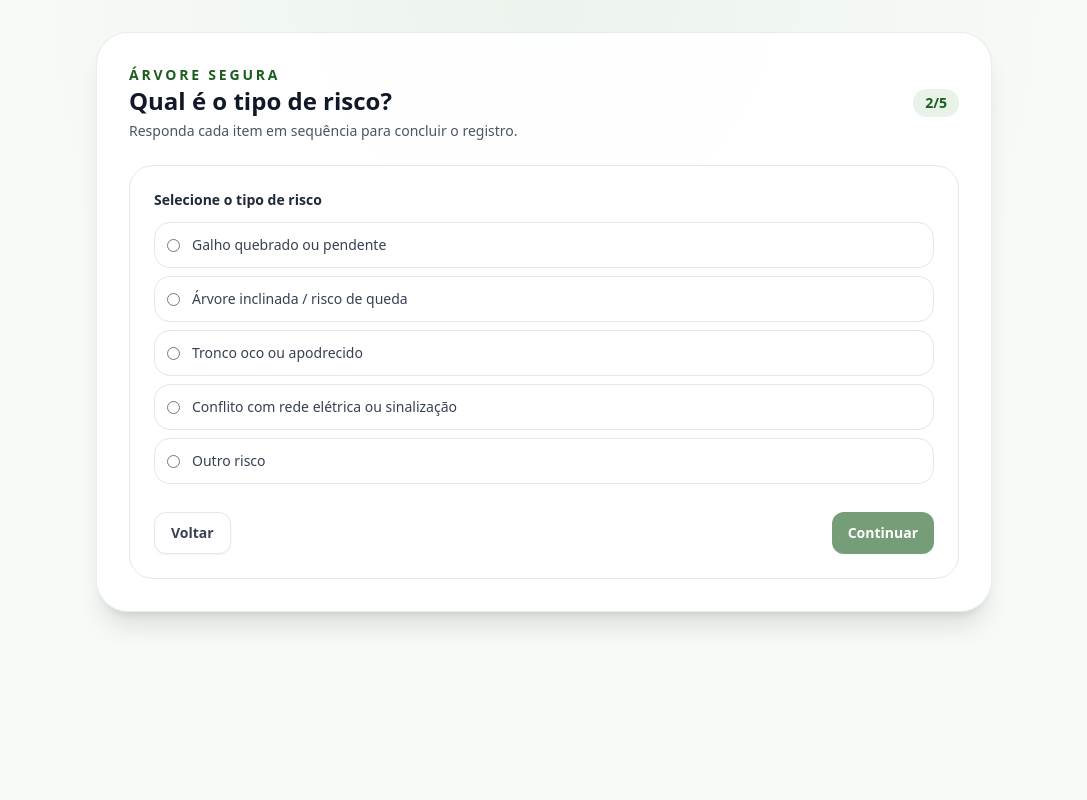
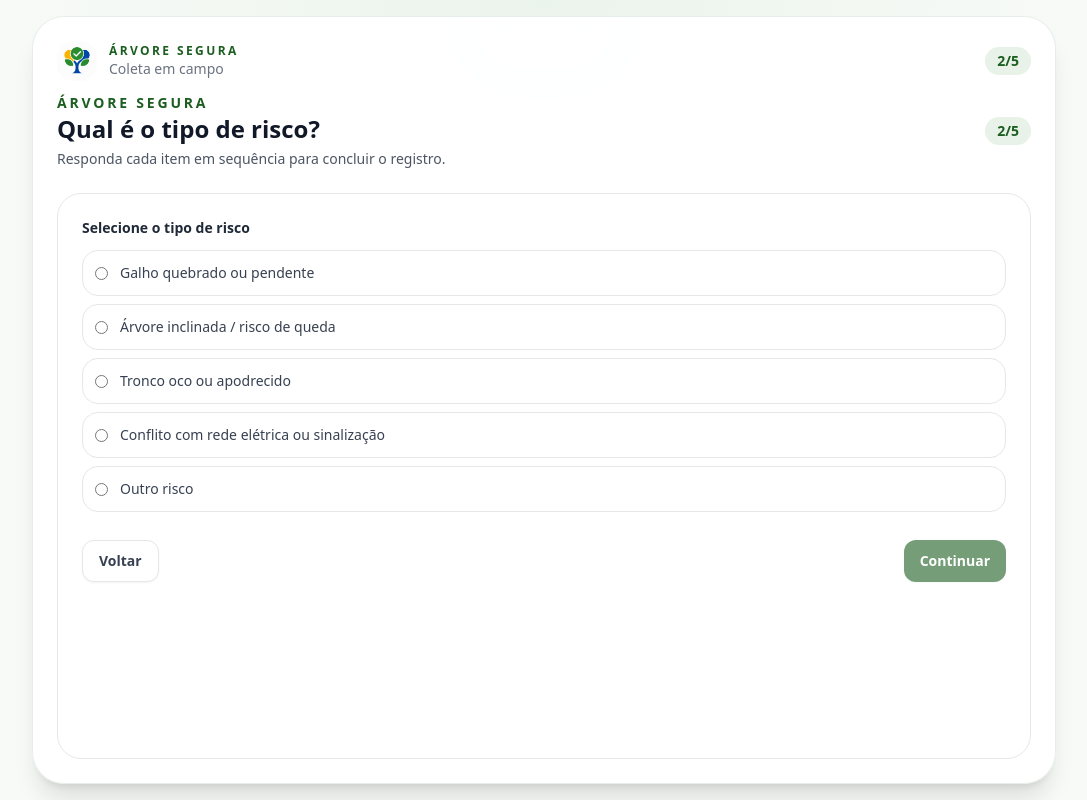
Before and after one commit to notorio-saber/Arvore-segura, a React (Vite) app: page / in a window 1280 px wide. Both pictures are taken after a click on the button "Começar registro". Shown: the whole page, without its empty margins (96-1183 px from the left). Built offline with nearby package versions, Linux system fonts and the light colour scheme; no server answers.

Commit message:
feat: make screens fixed and add app branding

```diff
--- a/index.html
+++ b/index.html
@@ -8,6 +8,9 @@
       name="description"
       content="Reporte riscos de árvores nas vias públicas e ajude sua prefeitura a agir mais rápido."
     />
+    <link rel="icon" type="image/png" href="/logo.png" />
+    <meta name="theme-color" content="#1B5E20" />
+    <link rel="apple-touch-icon" href="/logo.png" />
   </head>
   <body>
     <div id="root"></div>
--- a/src/index.css
+++ b/src/index.css
@@ -3,13 +3,20 @@
 @tailwind utilities;
 
 html, body, #root {
+  margin: 0;
   height: 100%;
+  overflow: hidden;
 }
 
 body {
   font-family: ui-sans-serif, system-ui, -apple-system, "Segoe UI", Arial, sans-serif;
   background-color: #f7faf7;
   color: #111827;
+  overscroll-behavior: none;
+}
+
+* {
+  box-sizing: border-box;
 }
 
 ::selection {
--- a/src/pages/Central.jsx
+++ b/src/pages/Central.jsx
@@ -49,8 +49,8 @@ export default function Central() {
   const topManejo = [...municipiosFiltrados].sort((a, b) => b.concluido - a.concluido).slice(0, 3);
 
   return (
-    <div className="min-h-screen bg-slate-50 px-4 py-8 text-gray-900">
-      <div className="mx-auto max-w-6xl">
+    <div className="flex h-screen flex-col bg-slate-50 px-4 py-8 text-gray-900">
+      <div className="mx-auto flex w-full max-w-6xl flex-1 flex-col overflow-hidden">
         <PageHeader
           eyebrow="Operação Paraná"
           title="Central de métricas por prefeitura"
@@ -65,7 +65,7 @@ export default function Central() {
           ]}
         />
 
-        <div className="mb-6 rounded-2xl border border-gray-200 bg-white p-4 shadow-sm">
+        <div className="mb-4 rounded-2xl border border-gray-200 bg-white p-4 shadow-sm">
           <label className="mb-2 block text-sm font-semibold text-gray-800">Pesquisar município</label>
           <input
             value={busca}
@@ -75,13 +75,13 @@ export default function Central() {
           />
         </div>
 
-        <div className="mb-6 grid gap-4 md:grid-cols-3">
+        <div className="mb-4 grid gap-4 md:grid-cols-3">
           <StatCard label="Solicitações registradas" value={totalSolicitacoes} hint="Total acumulado entre as prefeituras" />
           <StatCard label="Manejos concluídos" value={totalConcluidas} hint="Ações finalizadas até o momento" tone="success" />
           <StatCard label="Taxa média de conclusão" value={`${taxaMedia}%`} hint="Índice geral de execução" tone="warning" />
         </div>
 
-        <div className="mb-6 grid gap-6 lg:grid-cols-[1.2fr_0.8fr]">
+        <div className="mb-4 grid gap-6 lg:grid-cols-[1.2fr_0.8fr]">
           <Card title="Ranking por volume de solicitações" subtitle="Municípios com maior demanda registrada.">
             <div className="space-y-3">
               {topSolicitacoes.map((municipio, index) => (
@@ -118,10 +118,10 @@ export default function Central() {
         </div>
 
         <Card title="Mapa estadual das ocorrências" subtitle="Todos os pontos georreferenciados do Paraná em uma visão consolidada.">
-          <MapView reports={reports} center={[-24.9, -51.8]} zoom={6} height="460px" />
+          <MapView reports={reports} center={[-24.9, -51.8]} zoom={6} height="320px" />
         </Card>
 
-        <div className="mt-6">
+        <div className="mt-4 flex-1 overflow-auto">
           <Card title="Visão detalhada por município" subtitle="Acesse o dashboard de cada prefeitura para acompanhar os riscos em andamento.">
           <div className="grid gap-4 md:grid-cols-2 xl:grid-cols-3">
             {municipiosFiltrados.map((municipio) => (
--- a/src/pages/Login.jsx
+++ b/src/pages/Login.jsx
@@ -25,7 +25,7 @@ export default function Login() {
   }
 
   return (
-    <div className="flex min-h-screen items-center justify-center bg-gradient-to-br from-forest-dark to-forest px-4">
+    <div className="flex h-screen items-center justify-center bg-gradient-to-br from-forest-dark to-forest px-4">
       <div className="w-full max-w-sm rounded-3xl bg-white p-8 shadow-xl">
         <p className="text-sm font-semibold uppercase tracking-[0.2em] text-forest">Árvore Segura</p>
         <h1 className="mt-2 text-xl font-extrabold text-gray-900">Acesso da equipe municipal</h1>
--- a/src/pages/Painel.jsx
+++ b/src/pages/Painel.jsx
@@ -56,7 +56,7 @@ export default function Painel() {
   }
 
   return (
-    <div className="min-h-screen bg-slate-50">
+    <div className="flex h-screen flex-col bg-slate-50">
       <header className="border-b border-gray-200 bg-white/90 backdrop-blur">
         <div className="mx-auto flex max-w-6xl items-center justify-between px-4 py-4">
           <div>
@@ -70,7 +70,7 @@ export default function Painel() {
         </div>
       </header>
 
-      <main className="mx-auto max-w-6xl px-4 py-8">
+      <main className="mx-auto flex-1 overflow-hidden px-4 py-8">
         <PageHeader
           eyebrow="Atendimento municipal"
           title={`Dashboard de ${municipio.nome}`}
--- a/src/pages/Reportar.jsx
+++ b/src/pages/Reportar.jsx
@@ -144,8 +144,21 @@ export default function Reportar() {
   }
 
   return (
-    <div className="min-h-screen bg-[radial-gradient(circle_at_top,_rgba(232,242,233,0.8),_transparent_50%)] px-4 py-6 sm:py-8">
-      <div className="mx-auto flex max-w-4xl flex-col rounded-[32px] border border-forest/10 bg-white/90 p-4 shadow-xl backdrop-blur sm:p-6 lg:p-8">
+    <div className="flex h-screen items-center justify-center overflow-hidden bg-[radial-gradient(circle_at_top,_rgba(232,242,233,0.8),_transparent_50%)] px-3 py-3 sm:px-4 sm:py-4">
+      <div className="flex h-full w-full max-w-5xl flex-col overflow-hidden rounded-[32px] border border-forest/10 bg-white/95 p-3 shadow-xl backdrop-blur sm:p-5 lg:p-6">
+        <div className="mb-3 flex items-center justify-between gap-3">
+          <div className="flex items-center gap-3">
+            <img src="/logo.png" alt="Logo Árvore Segura" className="h-10 w-10 rounded-2xl object-cover" />
+            <div>
+              <p className="text-xs font-semibold uppercase tracking-[0.2em] text-forest">Árvore Segura</p>
+              <p className="text-sm text-gray-500">Coleta em campo</p>
+            </div>
+          </div>
+          <div className="rounded-full bg-forest-light px-3 py-1 text-sm font-semibold text-forest">
+            {ETAPA_ORDEM.indexOf(etapa) + 1}/{ETAPA_ORDEM.length}
+          </div>
+        </div>
+
         {renderHeader(
           etapa === ETAPAS.INTRO
             ? "Registro de risco"
@@ -162,7 +175,7 @@ export default function Reportar() {
         )}
 
         {etapa === ETAPAS.INTRO && (
-          <div className="grid gap-6 lg:grid-cols-[1.1fr_0.9fr] lg:items-center">
+          <div className="grid flex-1 gap-6 overflow-hidden lg:grid-cols-[1.1fr_0.9fr] lg:items-center">
             <div>
               <div className="mb-4 inline-flex rounded-full bg-forest-light px-3 py-1 text-sm font-semibold text-forest">
                 Coleta em campo
@@ -189,7 +202,7 @@ export default function Reportar() {
         )}
 
         {(etapa === ETAPAS.TIPO || etapa === ETAPAS.DESCRICAO || etapa === ETAPAS.FOTO || etapa === ETAPAS.LOCALIZACAO) && (
-          <div className="rounded-3xl border border-gray-200 bg-white p-4 sm:p-6">
+          <div className="flex-1 overflow-auto rounded-3xl border border-gray-200 bg-white p-4 sm:p-6">
             <form onSubmit={async (e) => {
               if (etapa === ETAPAS.LOCALIZACAO) {
                 await handleSubmit(e);
@@ -288,7 +301,7 @@ export default function Reportar() {
         )}
 
         {etapa === ETAPAS.ENVIANDO && (
-          <div className="rounded-3xl border border-gray-200 bg-gray-50 p-8 text-center">
+          <div className="flex flex-1 items-center justify-center rounded-3xl border border-gray-200 bg-gray-50 p-8 text-center">
             <div className="mx-auto mb-4 h-14 w-14 rounded-full bg-forest text-2xl font-bold text-white flex items-center justify-center">
               •
             </div>
@@ -298,7 +311,7 @@ export default function Reportar() {
         )}
 
         {etapa === ETAPAS.ERRO && (
-          <div className="rounded-3xl border border-red-200 bg-red-50 p-8 text-center">
+          <div className="flex flex-1 items-center justify-center rounded-3xl border border-red-200 bg-red-50 p-8 text-center">
             <h2 className="text-xl font-bold text-red-700">Não foi possível concluir</h2>
             <p className="mt-2 text-sm text-red-600">Tente novamente ou revise os dados informados.</p>
             <div className="mt-5 flex justify-center gap-3">
```
Also changed, not shown: ChatGPT Image 29 de jun. de 2026, 21_43_35.png (added), public/logo.png (added).
